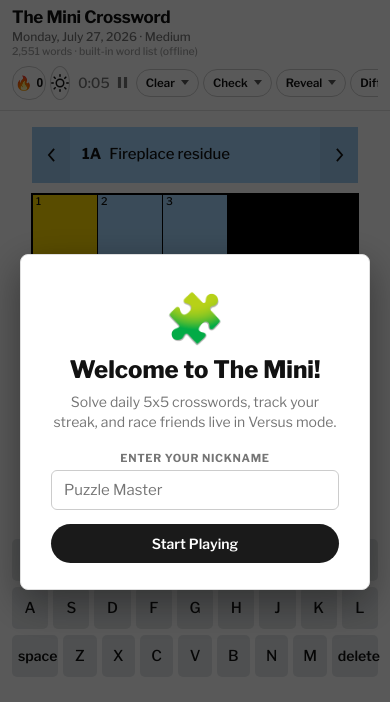
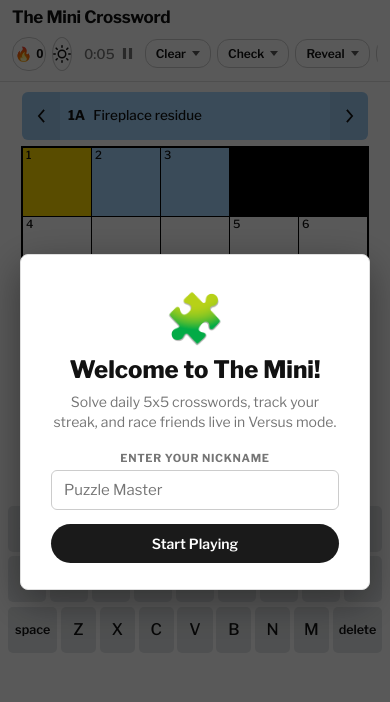
Before and after one commit to MattLD13/the-mini-crossword, a website: page index.html in a window 390 px wide. Drawn offline with nearby package versions, Linux system fonts and the light colour scheme; no server answers.

Commit message:
Optimize mobile viewport layout, clue bar width, topbar touch scrolling, and keyboard key sizing

```diff
--- a/styles.css
+++ b/styles.css
@@ -830,7 +830,7 @@ body.racing #newBtn { opacity: .4; pointer-events: none; }
 @media (max-width: 900px) {
   :root { --cell: min(17.5vw, 72px); }
   .page { padding: 16px 12px 28px; min-height: auto; }
-  .board { flex-direction: column; align-items: center; gap: 20px; }
+  .board { flex-direction: column; align-items: center; gap: 16px; }
   .clue-bar { display: flex; }
   .clue-panel { display: none; }
   .keyboard { display: block; width: 100%; max-width: 520px; }
@@ -839,11 +839,71 @@ body.racing #newBtn { opacity: .4; pointer-events: none; }
   .tool-btn { padding: 6px 11px; font-size: 12px; }
 }
 
-@media (max-width: 480px) {
-  :root { --cell: min(18vw, 64px); }
-  .tools { width: 100%; justify-content: space-between; gap: 4px; overflow-x: auto; padding-bottom: 2px; }
-  .tool-btn { padding: 6px 9px; font-size: 11.5px; }
-  .timer { padding: 4px; font-size: 14px; }
-  .streak-badge { padding: 0 8px; font-size: 12px; }
-  .kb-key { height: 42px; font-size: 15px; }
+@media (max-width: 600px) {
+  :root { --cell: min(18.5vw, 68px); }
+
+  .topbar {
+    padding: 8px 12px;
+    gap: 6px;
+  }
+
+  .brand {
+    display: flex;
+    align-items: baseline;
+    gap: 8px;
+  }
+
+  .brand-date, .brand-note { display: none; }
+
+  .tools {
+    width: 100%;
+    overflow-x: auto;
+    white-space: nowrap;
+    padding: 4px 0 2px;
+    gap: 6px;
+    -webkit-overflow-scrolling: touch;
+    scrollbar-width: none;
+  }
+  .tools::-webkit-scrollbar { display: none; }
+
+  .tool-btn { padding: 6px 10px; font-size: 12px; border-radius: 12px; }
+  .timer { padding: 4px 6px; font-size: 13.5px; }
+
+  .page {
+    padding: 10px 6px 20px;
+    min-height: auto;
+  }
+
+  .board {
+    gap: 8px;
+    width: 100%;
+  }
+
+  .clue-bar {
+    width: calc(var(--cell) * 5 + 6px);
+    border-radius: 6px;
+    overflow: hidden;
+    margin-bottom: 6px;
+    min-height: 48px;
+  }
+
+  .cb-body { font-size: 13.5px; padding: 6px 8px; }
+
+  .keyboard {
+    display: block;
+    width: 100%;
+    max-width: 480px;
+    margin-top: 12px;
+    padding: 0 2px;
+  }
+
+  .kb-row { gap: 3.5px; margin-bottom: 4.5px; }
+
+  .kb-key {
+    height: 46px;
+    font-size: 16px;
+    border-radius: 5px;
+  }
+
+  .kb-key.wide { font-size: 12.5px; }
 }
```
